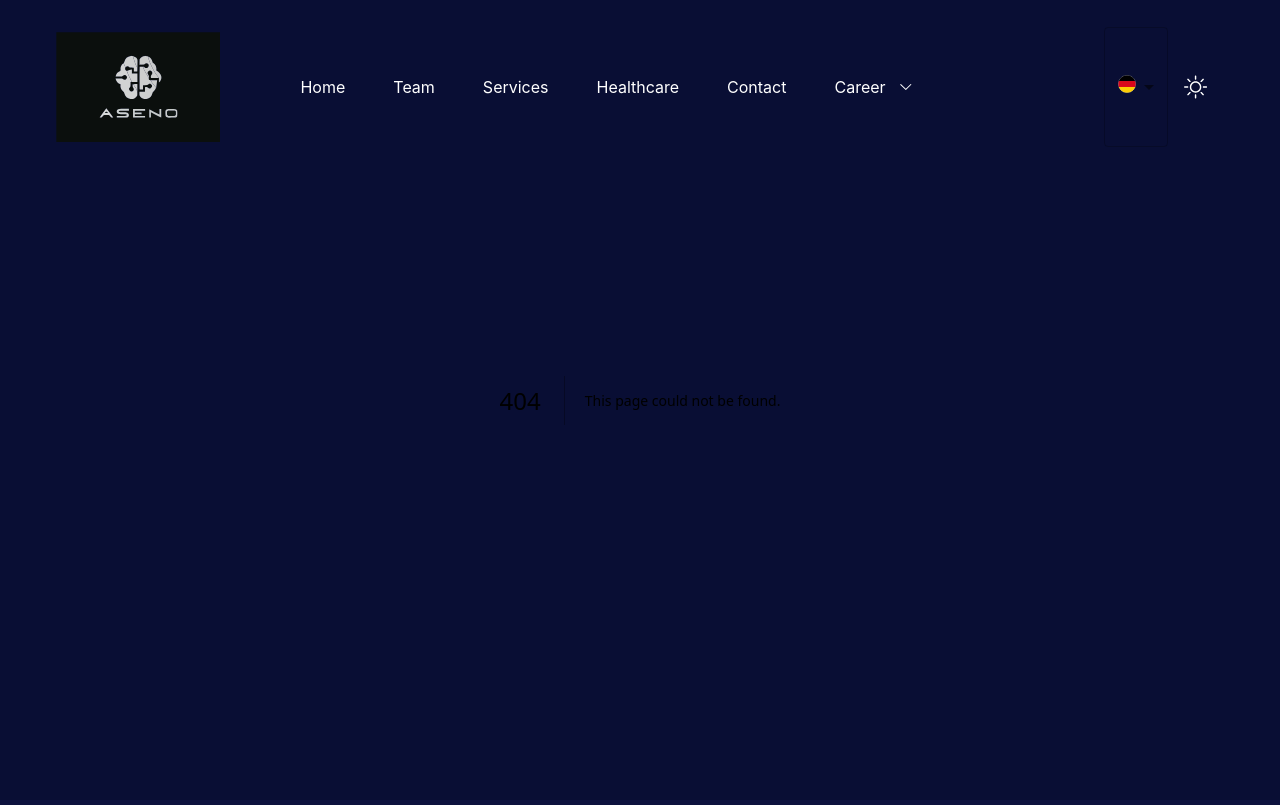
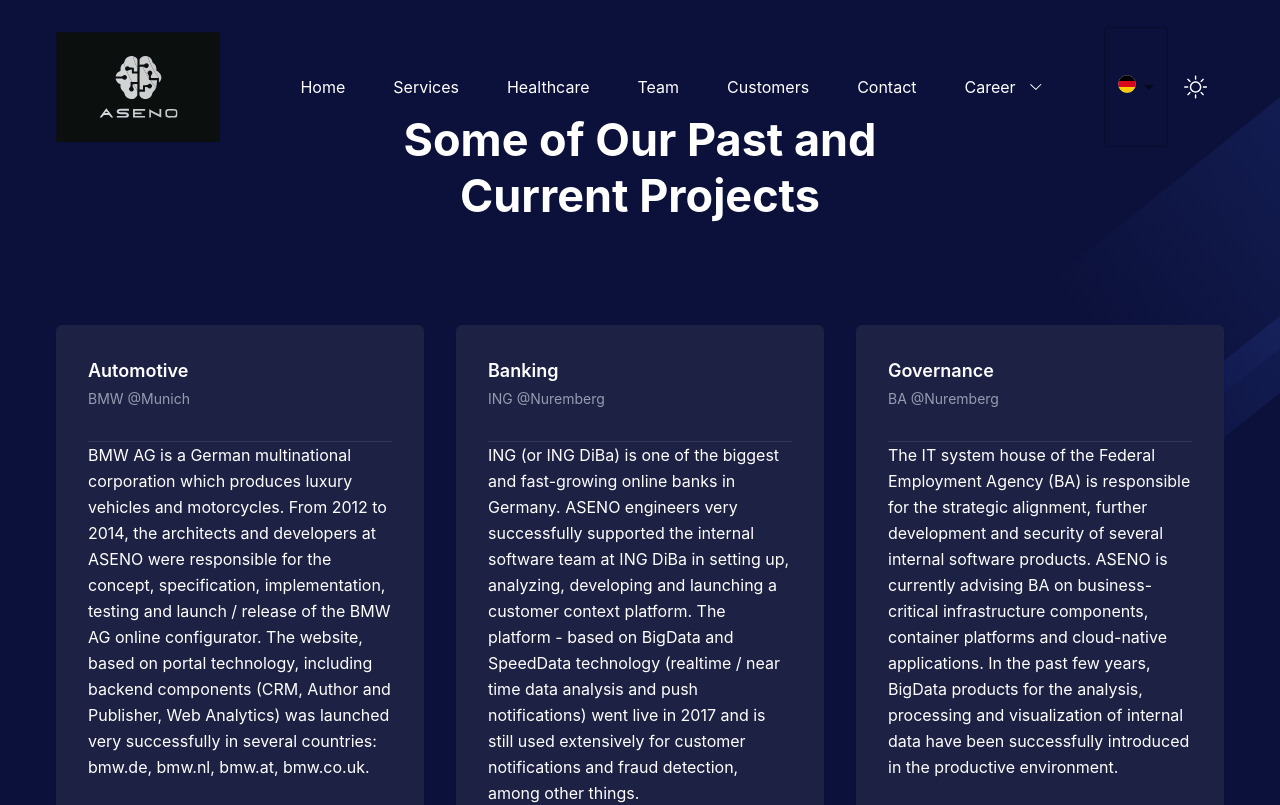
Before and after one commit to aseno-gmbh/aseno-gmbh.github.io, a Next.js app: page /customers in a window 1280 px wide. Before the commit this address had no page. Shown: the top 805 px of the page. Built offline with nearby package versions, Linux system fonts and the light colour scheme.

Commit message:
neue team + customers page

```diff
--- /dev/null
+++ b/app/customers/page.jsx
@@ -0,0 +1,13 @@
+import Head from "next/head";
+import Testimonials from "@/components/Testimonials";
+export default function CustomersPage() {
+  return (
+    <>
+      <Head>
+        <title>Our Customers + SEO relevant keywords</title>
+        <meta name="description" content="We create personalized user-friendly experiences to meet each patient’s unique health needs." />
+      </Head>
+      <Testimonials />
+    </>
+  );
+}
--- /dev/null
+++ b/app/team/page.jsx
@@ -0,0 +1,13 @@
+import Head from "next/head";
+import Team from "@/components/Team";
+export default function TeamPage() {
+  return (
+    <>
+      <Head>
+        <title>About us + SEO relevant keywords</title>
+        <meta name="description" content="We create personalized user-friendly experiences to meet each patient’s unique health needs." />
+      </Head>
+      <Team />
+    </>
+  );
+}
--- a/components/Header/menuData.jsx
+++ b/components/Header/menuData.jsx
@@ -7,20 +7,26 @@ const menuData = [
   },
   {
     id: 2,
+    title: "Services",
+    path: "/about",
+    newTab: false,
+  },
+  {
+    id: 3,
+    title: "Healthcare",
+    path: "/healthcare",
+    newTab: false,
+  },
+  {
+    id: 4,
     title: "Team",
     path: "/team",
     newTab: false,
   },
   {
-    id: 3,
-    title: "Services",
-    path: "/about",
-    newTab: false,
-  },
-  {
-    id: 4,
-    title: "Healthcare",
-    path: "/healthcare",
+    id: 5,
+    title: "Customers",
+    path: "/customers",
     newTab: false,
   },
   // {
@@ -30,7 +36,7 @@ const menuData = [
   //   newTab: false,
   // },
   {
-    id: 5,
+    id: 6,
     title: "Contact",
     path: "/contact",
     newTab: false,
```
